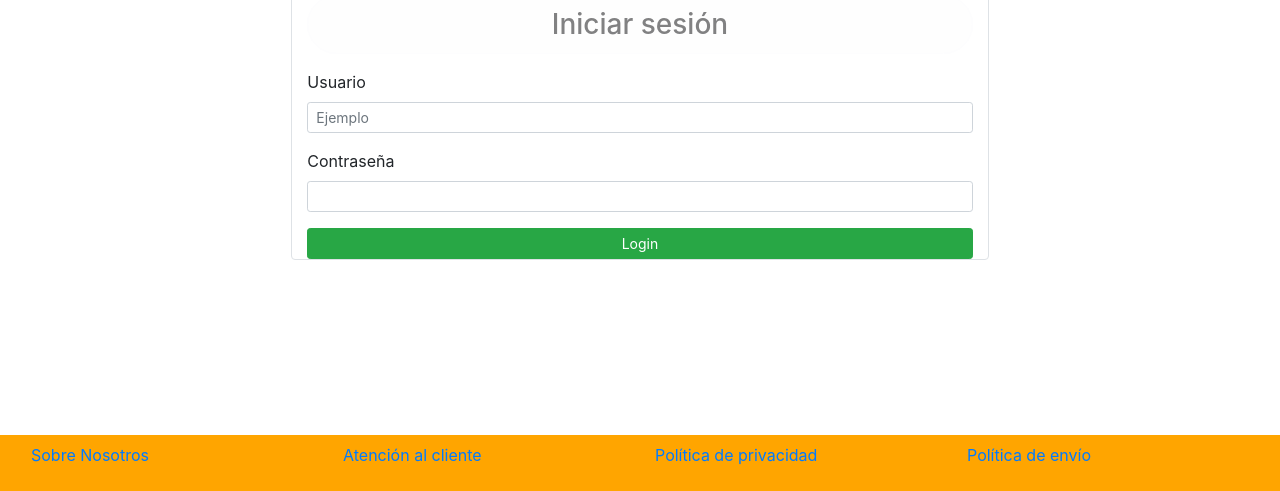
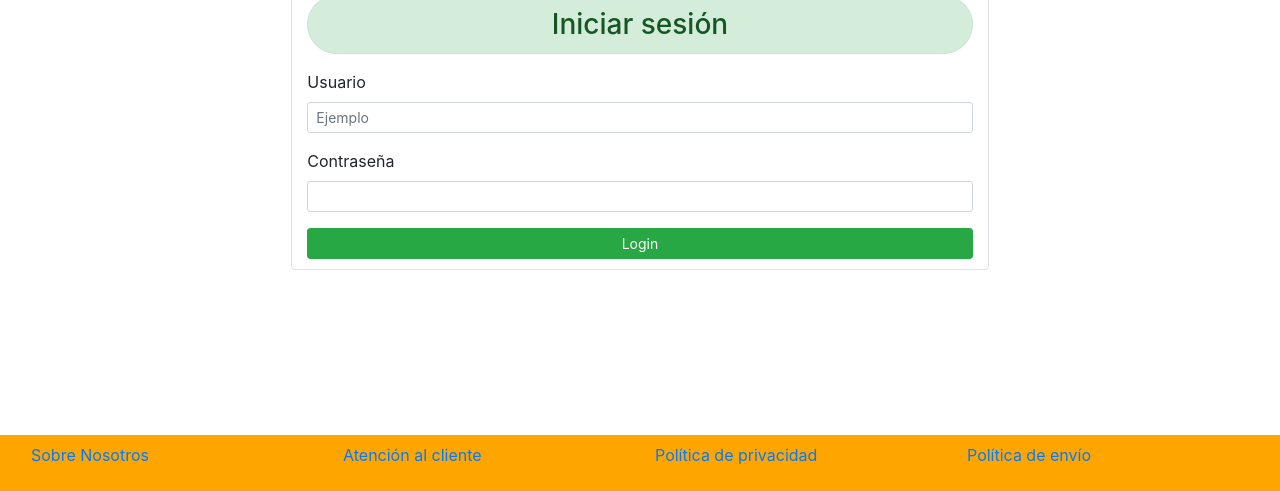
Before and after one commit to juatalfri/PGPI-GGEz-3.14, a Django app: page /login/ in a window 1280 px wide. Shown: the part 309-800 px from the top of the page. Run offline with Django 4.2, Linux system fonts and the light colour scheme; parts of the project's set-up code (start-up, migrations or seed data) failed here and were passed over; some libraries are stand-ins or nearby versions.

Commit message:
Fix HTML
Ahora el formulario de login presenta la misma forma que el formulario
de signup

```diff
--- a/GGez_App/templates/login.html
+++ b/GGez_App/templates/login.html
@@ -5,7 +5,7 @@
 
 <div class="container">
     <div class="p-3 m-3">
-        <div class="col-lg-8 rounded mx-auto border pt-4">
+        <div class="col-lg-8 rounded mx-auto border pt-4" style="padding-bottom:10px">
             <div class="text-center col">
 
                 <img
@@ -13,7 +13,7 @@
                 class="" style="height: 150px;">
             <hr>
             </div>
-            <h3 class="alert alert-light rounded-pill" style="text-align:center" >Iniciar sesión</h3>
+            <h3 class="alert alert-success rounded-pill" style="text-align:center" >Iniciar sesión</h3>
             <form action="/login/" method="POST">
 
                 {% csrf_token %}
```
